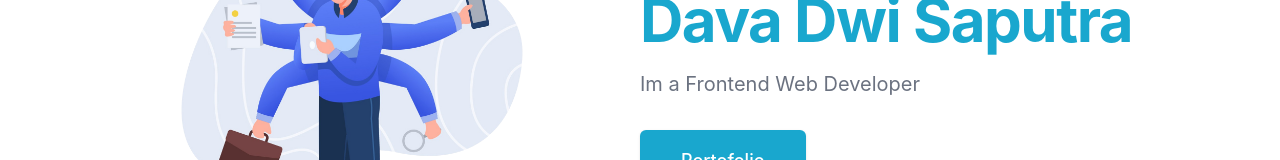
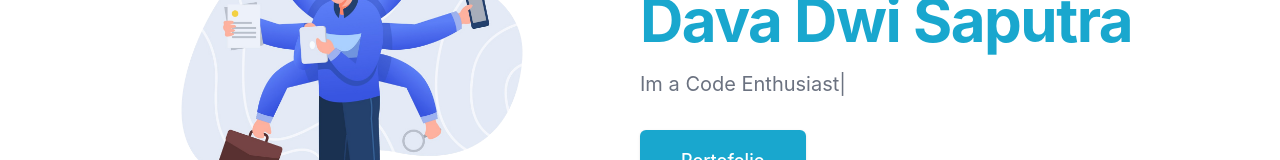
Before and after one commit to davadwis/web-profile, a React (Vite) app: page / in a window 1280 px wide. Shown: the part 327-487 px from the top of the page. Built offline with nearby package versions, Linux system fonts and the light colour scheme.

Commit message:
feat: typing animation on hero

```diff
--- a/package.json
+++ b/package.json
@@ -13,7 +13,8 @@
     "flowbite": "^1.8.1",
     "flowbite-react": "^0.6.4",
     "react": "^18.2.0",
-    "react-dom": "^18.2.0"
+    "react-dom": "^18.2.0",
+    "react-type-animation": "^3.1.0"
   },
   "devDependencies": {
     "@types/react": "^18.2.15",
--- a/src/components/hero-section.jsx
+++ b/src/components/hero-section.jsx
@@ -1,7 +1,8 @@
-import vektor from "../assets/vektor_web_profile_heroSerction.png"
+import vektor from "../assets/vektor_web_profile_heroSerction.png";
+import { TypeAnimation } from "react-type-animation";
 
 const Hero = () => {
-    return(
+  return (
     <>
       <div className="relative flex flex-col items-center max-w-screen-xl px-4 mx-auto md:flex-row sm:px-6 p-8 md:pt-20">
         <div className="flex items-center pt-10 md:w-1/2 md:pt-5 md:pl-10">
@@ -15,20 +16,41 @@ const Hero = () => {
           <div className="text-left">
             <h2 className="text-4xl font-extrabold leading-10 tracking-tight text-gray-800 sm:text-5xl sm:leading-none md:text-6xl">
               Hi, Im <span></span>
-                <span className="font-bold text-primary">Muhamad Dava Dwi Saputra</span>
+              <span className="font-bold text-primary">
+                Muhamad Dava Dwi Saputra
+              </span>
             </h2>
             <p className="max-w-md mx-auto mt-3 text-base text-gray-500 sm:text-lg md:mt-5 md:text-xl md:max-w-3xl">
-                Im a Frontend Web Developer
+              Im a <span></span>
+              <TypeAnimation
+                sequence={[
+                  "Frontend Web Developer",
+                  1000,
+                  "Fresh Graduate",
+                  1000,
+                  "Code Enthusiast",
+                  1000,
+                ]}
+                wrapper="span"
+                speed={50}
+                style={{ display: "inline-block" }}
+                repeat={Infinity}
+              />
             </p>
             <div className="mt-4 sm:flex md:mt-8">
-                <div className="rounded-md shadow"><a href="#portofolio" className="flex items-center justify-center w-full px-8 py-3 text-base font-medium leading-6 text-white transition duration-150 ease-in-out bg-primary border border-transparent rounded-md hover:bg-primary/70 focus:outline-none focus:shadow-outline-blue md:py-4 md:text-lg md:px-10">
+              <div className="rounded-md shadow">
+                <a
+                  href="#portofolio"
+                  className="flex items-center justify-center w-full px-8 py-3 text-base font-medium leading-6 text-white transition duration-150 ease-in-out bg-primary border border-transparent rounded-md hover:bg-primary/70 focus:outline-none focus:shadow-outline-blue md:py-4 md:text-lg md:px-10"
+                >
                   Portofolio
-                </a></div>
+                </a>
+              </div>
             </div>
           </div>
         </div>
       </div>
     </>
-    )
-}
+  );
+};
 export default Hero;
```
Also changed, not shown: 1 other file (tests, documents, lock files or other folders). Lines whose indentation alone changed are shown as unchanged.
